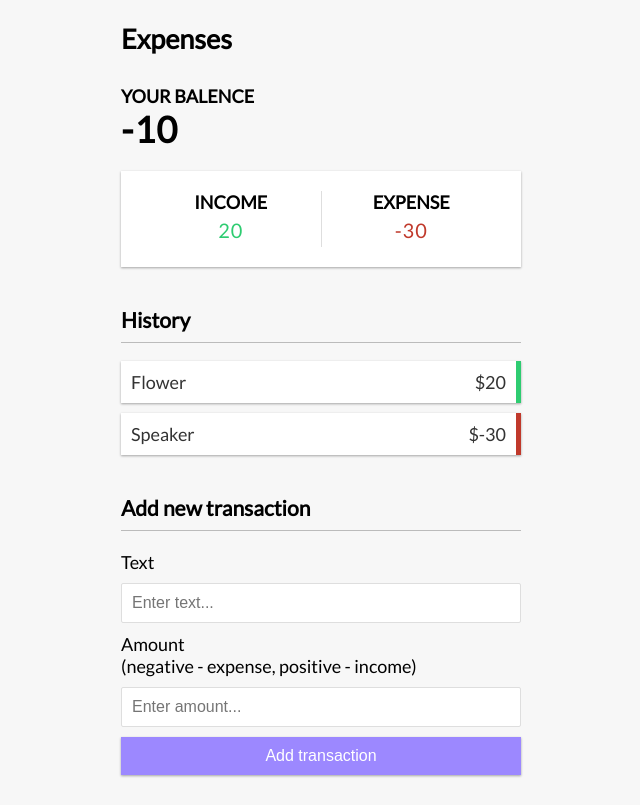
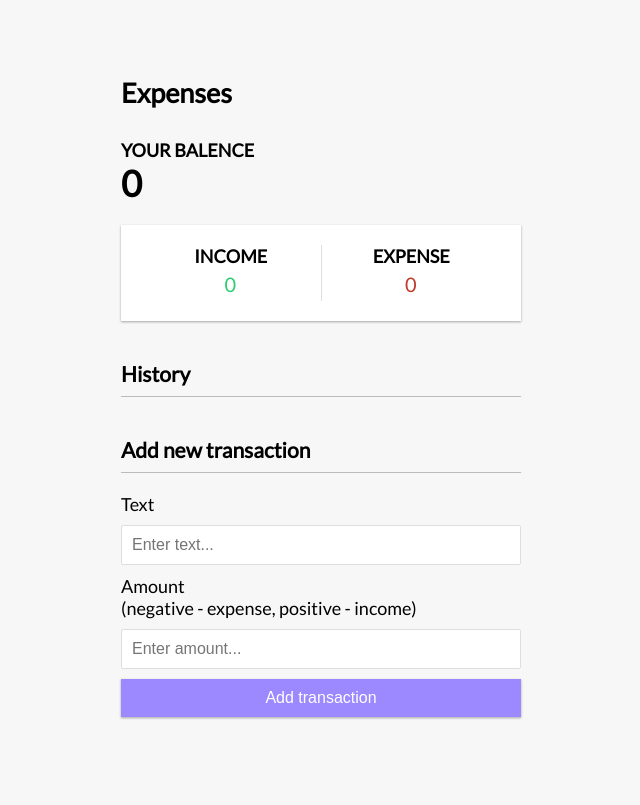
Before and after one commit to Wang55566/Vue-Project, a Vue app in the folder vue-project/: page / in a window 1280 px wide. Shown: the whole page, without its empty margins (319-959 px from the left). Built offline with nearby package versions, Linux system fonts and the light colour scheme.

Commit message:
fix filter return

```diff
--- a/vue-project/src/App.vue
+++ b/vue-project/src/App.vue
@@ -17,15 +17,19 @@ import IncomeExpenses from './components/IncomeExpenses.vue';
 import TransactionList from './components/TransactionList.vue';
 import AddTransaction from './components/AddTransaction.vue';
 
-import {ref, computed} from 'vue';
+import {ref, computed, onMounted} from 'vue';
 import { useToast } from 'vue-toastification';
 
 const toast = useToast();
 
-const transactions = ref([
-    { id:1, text: 'Flower', amount: 20.00 },
-    { id:2, text: 'Speaker', amount: -30.00 },
-  ]);
+const transactions = ref([]);
+
+onMounted(() =>{
+  const savedTransactions = JSON.parse(localStorage.getItem('transactions'));
+  if (savedTransactions) {
+    transactions.value = savedTransactions;
+  }
+})
 
 const total = computed(() => {
   return transactions.value.reduce((acc, transaction) => {
@@ -66,9 +70,10 @@ const handleTransactionSubmitted = (transactionData) => {
 }
 
 const handleTransactionDeleted = (id) => {
-  transactions.value = transactions.value.filter(transaction => {
+  console.log(id)
+  transactions.value = transactions.value.filter(transaction =>
     transaction.id !== id
-  })
+  )
 
   toast.success('Transaction deleted')
 }
```
